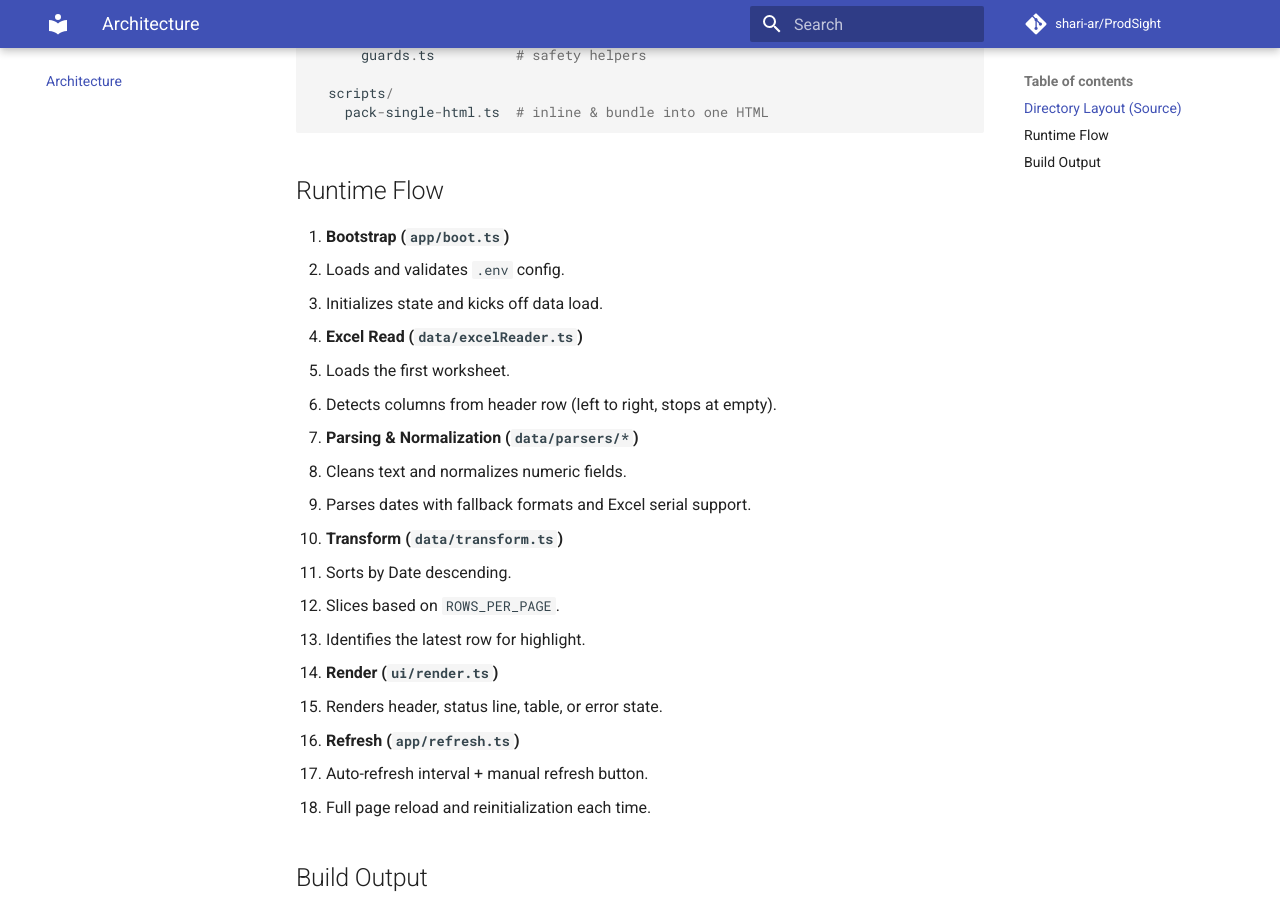
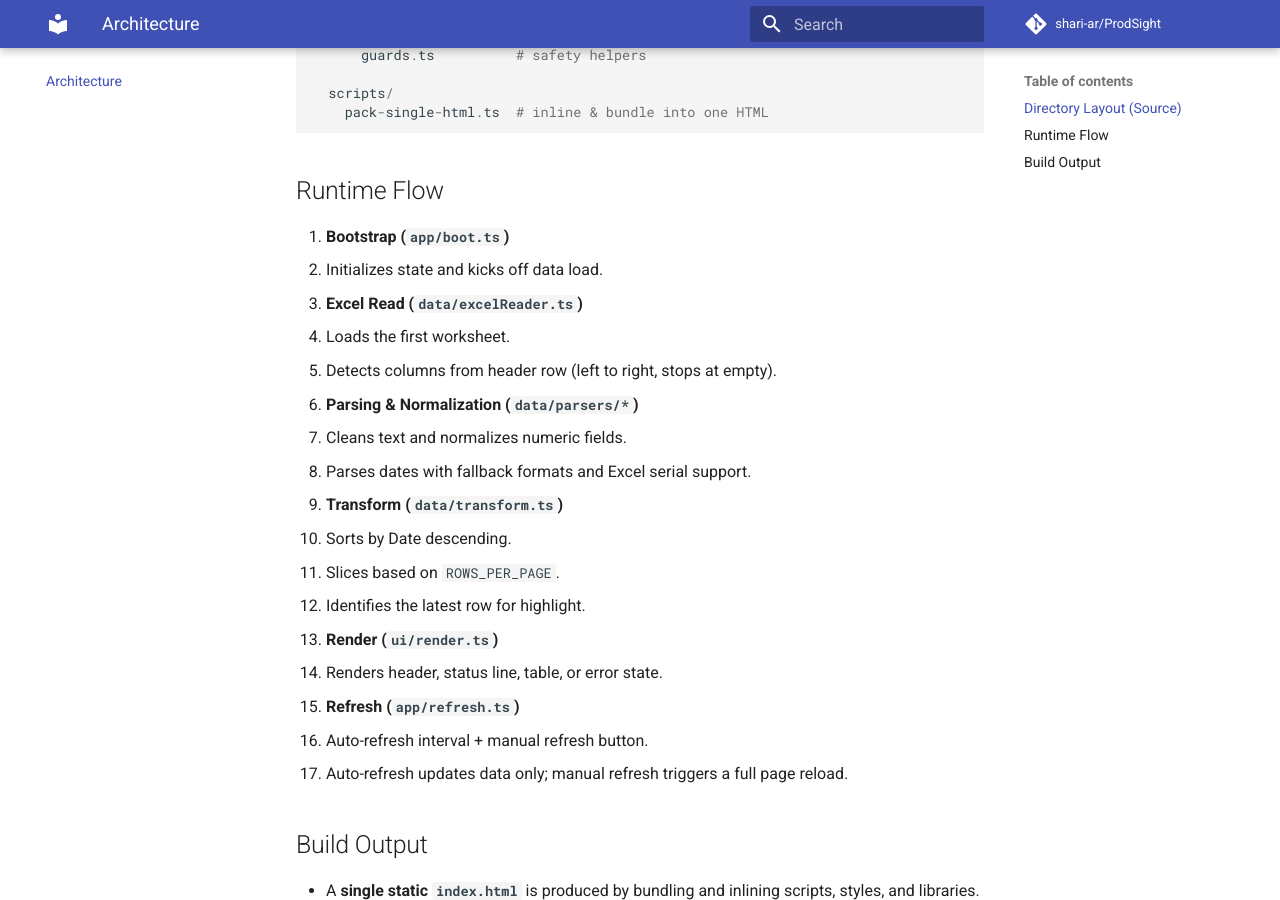
Before and after one commit to shari-ar/ProdSight, an MkDocs documentation site: the page built from docs/architecture.md, in a window 1280 px wide and 900 px high, scrolled down 1064 px. Built offline with MkDocs 1.6.1 and Material for MkDocs 9.7.7, drawn with Linux system fonts in a browser that asks for light colours; comment, search, counter and statistics services are not loaded.

Commit message:
Update architecture.md

```diff
--- a/docs/architecture.md
+++ b/docs/architecture.md
@@ -51,7 +51,6 @@ project/
 ## Runtime Flow
 
 1. **Bootstrap (`app/boot.ts`)**
-   - Loads and validates `.env` config.
    - Initializes state and kicks off data load.
 2. **Excel Read (`data/excelReader.ts`)**
    - Loads the first worksheet.
@@ -67,7 +66,7 @@ project/
    - Renders header, status line, table, or error state.
 6. **Refresh (`app/refresh.ts`)**
    - Auto-refresh interval + manual refresh button.
-   - Full page reload and reinitialization each time.
+   - Auto-refresh updates data only; manual refresh triggers a full page reload.
 
 ## Build Output
 
```
